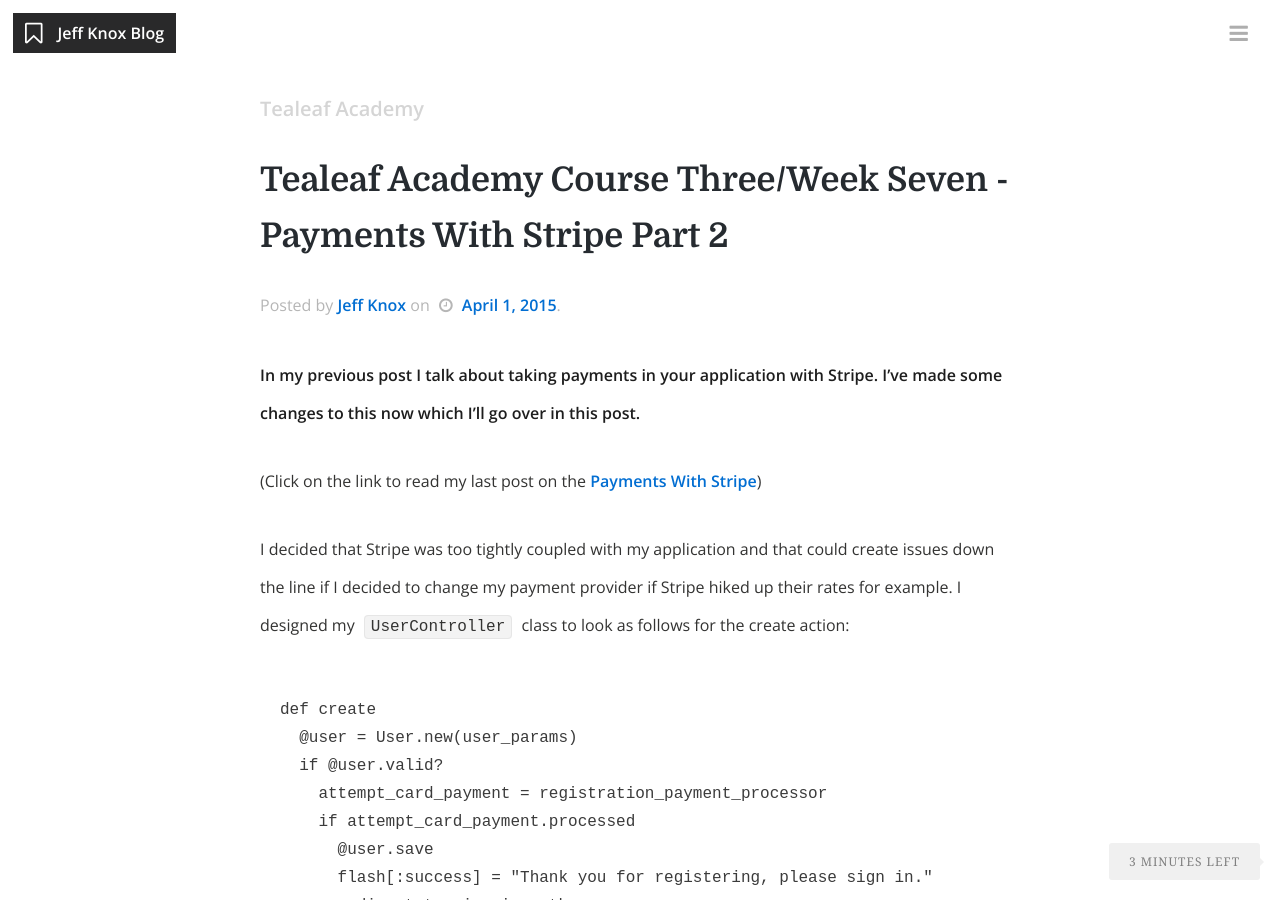
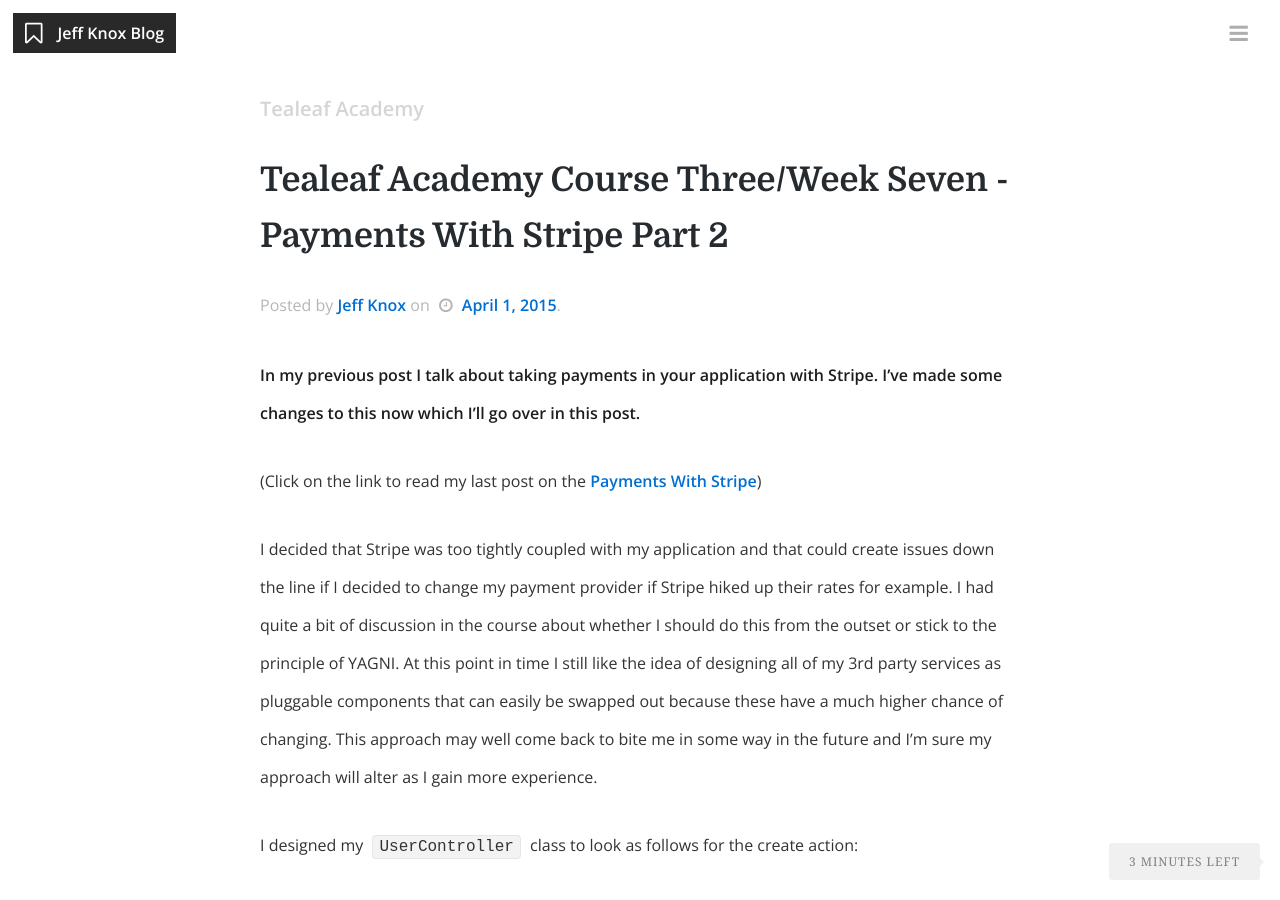
Before and after one commit to knoxjeffrey/knoxjeffrey.github.io, a Jekyll site: the page built from _posts/2015-04-01-course-three-week-seven-payments-with-stripe-part-2.markdown, in a window 1280 px wide and 900 px high. Built offline with Jekyll 4.4.1, drawn with Linux system fonts in a browser that asks for light colours; nearby versions of some CDN libraries.

Commit message:
updates to week 7 course posts

````diff
--- a/_posts/2015-04-01-course-three-week-seven-payments-with-stripe-part-2.markdown
+++ b/_posts/2015-04-01-course-three-week-seven-payments-with-stripe-part-2.markdown
@@ -14,7 +14,9 @@
 
 (Click on the link to read my last post on the [Payments With Stripe](../../../../2015/03/26/course-three-week-six-payments-with-stripe/))
 
-I decided that Stripe was too tightly coupled with my application and that could create issues down the line if I decided to change my payment provider if Stripe hiked up their rates for example.  I designed my ```UserController``` class to look as follows for the create action:
+I decided that Stripe was too tightly coupled with my application and that could create issues down the line if I decided to change my payment provider if Stripe hiked up their rates for example.  I had quite a bit of discussion in the course about whether I should do this from the outset or stick to the principle of YAGNI.  At this point in time I still like the idea of designing all of my 3rd party services as pluggable components that can easily be swapped out because these have a much higher chance of changing.  This approach may well come back to bite me in some way in the future and I'm sure my approach will alter as I gain more experience.
+
+I designed my ```UserController``` class to look as follows for the create action:
 
     def create
       @user = User.new(user_params)
````
